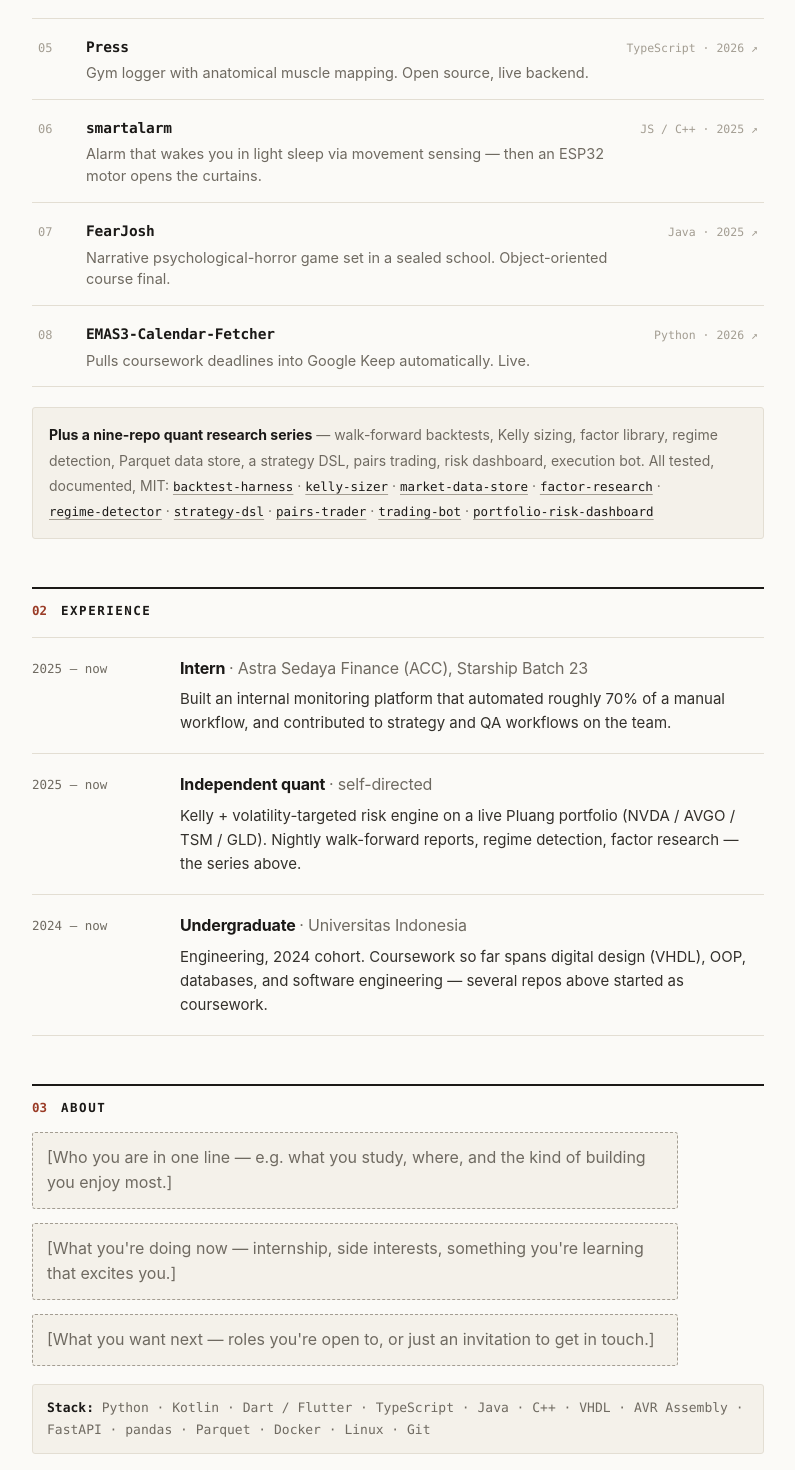
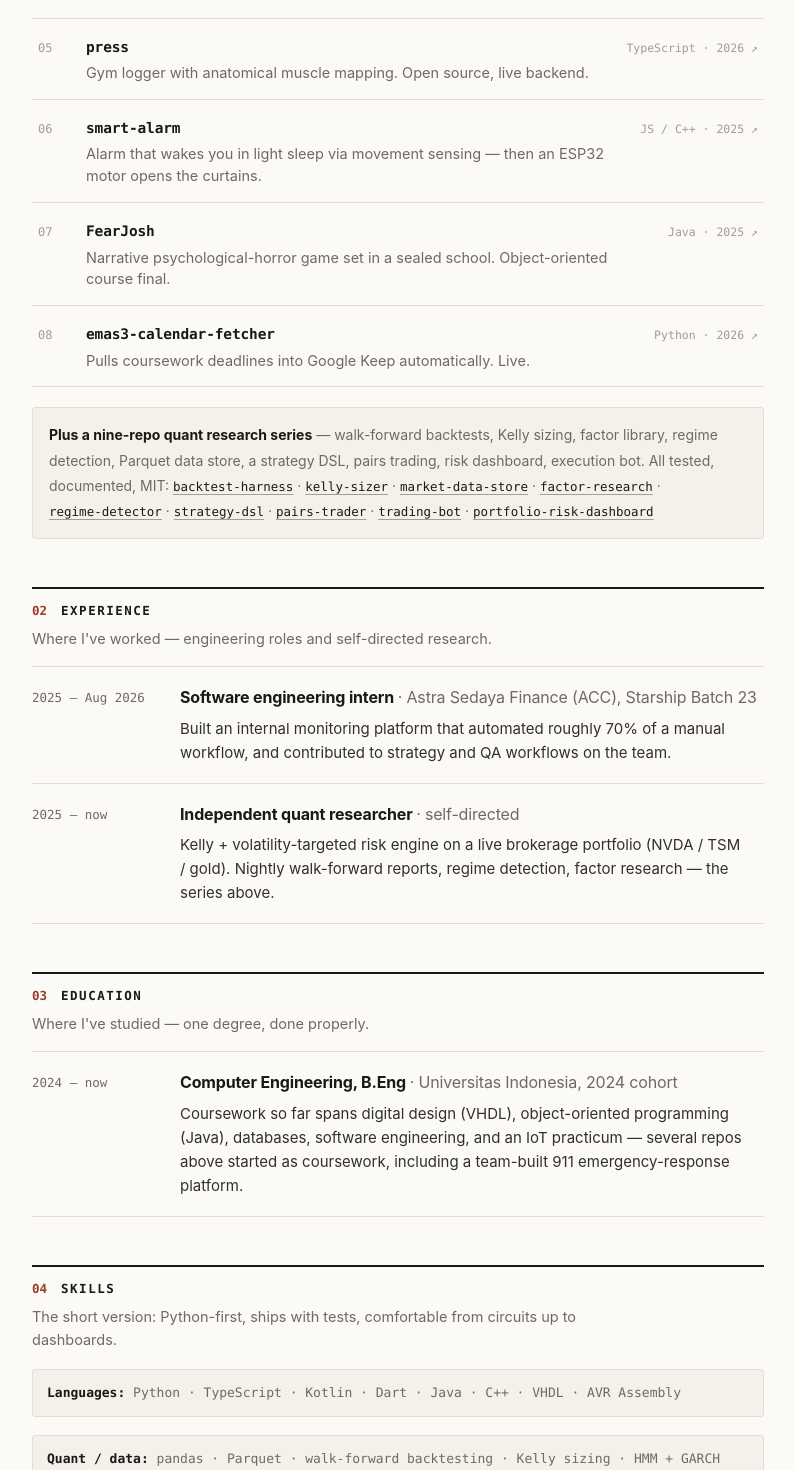
Before and after one commit to JoshRiang/joshuariangkamang, a Next.js app: page / in a window 1280 px wide. Shown: the part 1280-2750 px from the top of the page, without its empty margins (242-1037 px from the left). Built offline with nearby package versions, Linux system fonts and the light colour scheme.

Commit message:
content: fill education, experience, skills, about; tighten project blurbs + repo links

```diff
--- a/app/page.tsx
+++ b/app/page.tsx
@@ -10,7 +10,7 @@ export const metadata: Metadata = {
 const WORK = [
   {
     name: 'quant-research-platform',
-    desc: 'End-to-end backtest, paper-trade and dashboard platform. FastAPI + Streamlit, shipped in Docker.',
+    desc: 'End-to-end backtest, paper-trade and dashboard platform. Strategy plugins, walk-forward engine, FastAPI + Streamlit, shipped in Docker.',
     meta: 'Python · 2026',
   },
   {
@@ -29,12 +29,12 @@ const WORK = [
     meta: 'Python · 2026',
   },
   {
-    name: 'Press',
+    name: 'press',
     desc: 'Gym logger with anatomical muscle mapping. Open source, live backend.',
     meta: 'TypeScript · 2026',
   },
   {
-    name: 'smartalarm',
+    name: 'smart-alarm',
     desc: 'Alarm that wakes you in light sleep via movement sensing — then an ESP32 motor opens the curtains.',
     meta: 'JS / C++ · 2025',
   },
@@ -44,7 +44,7 @@ const WORK = [
     meta: 'Java · 2025',
   },
   {
-    name: 'EMAS3-Calendar-Fetcher',
+    name: 'emas3-calendar-fetcher',
     desc: 'Pulls coursework deadlines into Google Keep automatically. Live.',
     meta: 'Python · 2026',
   },
@@ -63,6 +63,13 @@ const QUANT_SERIES = [
   'portfolio-risk-dashboard',
 ];
 
+const SKILLS = [
+  { group: 'Languages', items: 'Python · TypeScript · Kotlin · Dart · Java · C++ · VHDL · AVR Assembly' },
+  { group: 'Quant / data', items: 'pandas · Parquet · walk-forward backtesting · Kelly sizing · HMM + GARCH regimes · factor research · VaR / CVaR' },
+  { group: 'Backend / mobile / web', items: 'FastAPI · Streamlit · Next.js / React · Flutter · Supabase / PostgreSQL · Docker · GitHub Actions · Linux / Git' },
+  { group: 'Hardware', items: 'ESP32 · VHDL · AVR · sensors & actuators (sleep alarm, parking radar)' },
+];
+
 const PHOTOS = [
   { src: 'photos/img_b88fd0d5655e.jpg', title: 'Three boys, golden hour', note: 'Jakarta street' },
   { src: 'photos/img_d29ca888a1f9.jpg', title: 'Satellite birds', note: 'Starlink dish, dusk' },
@@ -79,6 +86,8 @@ export default function Home() {
           <nav>
             <a href="#work">work</a>
             <a href="#experience">experience</a>
+            <a href="#education">education</a>
+            <a href="#skills">skills</a>
             <a href="#photos">photos</a>
             <a href="#contact">contact</a>
           </nav>
@@ -109,7 +118,7 @@ export default function Home() {
               .
             </p>
             <p className="lede">
-              Currently interning at{' '}
+              Previously interned at{' '}
               <a href="https://www.acc.co.id" target="_blank" rel="noopener noreferrer">
                 Astra Sedaya Finance
               </a>{' '}
@@ -175,18 +184,21 @@ export default function Home() {
           </div>
         </section>
 
-        {/* ---------- experience ---------- */}
+        {/* ---------- experience (work history) ---------- */}
         <section className="section" id="experience">
           <div className="section-head">
             <span className="section-num">02</span>
             <span className="section-label">Experience</span>
           </div>
+          <p className="section-note">
+            Where I&apos;ve worked — engineering roles and self-directed research.
+          </p>
           <ul className="jobs">
             <li>
-              <span className="job-date">2025 — now</span>
+              <span className="job-date">2025 — Aug 2026</span>
               <div>
                 <div className="job-role">
-                  Intern <span className="job-co">· Astra Sedaya Finance (ACC), Starship Batch 23</span>
+                  Software engineering intern <span className="job-co">· Astra Sedaya Finance (ACC), Starship Batch 23</span>
                 </div>
                 <p className="job-desc">
                   Built an internal monitoring platform that automated roughly 70%
@@ -199,69 +211,93 @@ export default function Home() {
               <span className="job-date">2025 — now</span>
               <div>
                 <div className="job-role">
-                  Independent quant <span className="job-co">· self-directed</span>
+                  Independent quant researcher <span className="job-co">· self-directed</span>
                 </div>
                 <p className="job-desc">
-                  Kelly + volatility-targeted risk engine on a live Pluang
-                  portfolio (NVDA / AVGO / TSM / GLD). Nightly walk-forward
-                  reports, regime detection, factor research — the series above.
-                </p>
-              </div>
-            </li>
-            <li>
-              <span className="job-date">2024 — now</span>
-              <div>
-                <div className="job-role">
-                  Undergraduate <span className="job-co">· Universitas Indonesia</span>
-                </div>
-                <p className="job-desc">
-                  Engineering, 2024 cohort. Coursework so far spans digital
-                  design (VHDL), OOP, databases, and software engineering —
-                  several repos above started as coursework.
+                  Kelly + volatility-targeted risk engine on a live brokerage
+                  portfolio (NVDA / TSM / gold). Nightly walk-forward reports,
+                  regime detection, factor research — the series above.
                 </p>
               </div>
             </li>
           </ul>
         </section>
 
-        {/* ---------- about (placeholder — fill in your own bio) ---------- */}
+        {/* ---------- education (study history) ---------- */}
+        <section className="section" id="education">
+          <div className="section-head">
+            <span className="section-num">03</span>
+            <span className="section-label">Education</span>
+          </div>
+          <p className="section-note">
+            Where I&apos;ve studied — one degree, done properly.
+          </p>
+          <ul className="jobs">
+            <li>
+              <span className="job-date">2024 — now</span>
+              <div>
+                <div className="job-role">
+                  Computer Engineering, B.Eng <span className="job-co">· Universitas Indonesia, 2024 cohort</span>
+                </div>
+                <p className="job-desc">
+                  Coursework so far spans digital design (VHDL), object-oriented
+                  programming (Java), databases, software engineering, and an IoT
+                  practicum — several repos above started as coursework, including
+                  a team-built 911 emergency-response platform.
+                </p>
+              </div>
+            </li>
+          </ul>
+        </section>
+
+        {/* ---------- skills ---------- */}
+        <section className="section" id="skills">
+          <div className="section-head">
+            <span className="section-num">04</span>
+            <span className="section-label">Skills</span>
+          </div>
+          <p className="section-note">
+            The short version: Python-first, ships with tests, comfortable from
+            circuits up to dashboards.
+          </p>
+          {SKILLS.map((s) => (
+            <div className="stackline" key={s.group}>
+              <strong>{s.group}:</strong> {s.items}
+            </div>
+          ))}
+        </section>
+
+        {/* ---------- about ---------- */}
         <section className="section" id="about">
           <div className="section-head">
-            <span className="section-num">03</span>
+            <span className="section-num">05</span>
             <span className="section-label">About</span>
           </div>
-          {/*
-            ABOUT — PLACEHOLDER.
-            Replace the three boxes below with your own bio (2–4 sentences
-            total is plenty), then delete this comment. Suggested shape:
-            1. who you are in one line, 2. what you're doing now,
-            3. what you want next / an invitation to talk.
-          */}
           <div className="about-text">
-            <p className="ph">
-              [Who you are in one line — e.g. what you study, where, and the
-              kind of building you enjoy most.]
+            <p>
+              I&apos;m Joshua, a computer engineering undergrad at Universitas
+              Indonesia (2024 cohort) based in Bogor / Jakarta. I build
+              instruments — software that turns the world into numbers you can
+              argue with.
             </p>
-            <p className="ph">
-              [What you&apos;re doing now — internship, side interests,
-              something you&apos;re learning that excites you.]
+            <p>
+              Right now that means independent quant research on a live portfolio
+              plus open-source tools, after an engineering internship at Astra
+              Sedaya Finance (Starship Batch 23). On the side: on-device AI,
+              Flutter apps, and hardware hacks with ESP32s.
             </p>
-            <p className="ph">
-              [What you want next — roles you&apos;re open to, or just an
-              invitation to get in touch.]
+            <p>
+              Next I want internships or junior engineering roles in quant,
+              backend, or mobile — or interesting open-source collaborations.
+              Email is the fastest way to reach me.
             </p>
-          </div>
-          <div className="stackline">
-            <strong>Stack:</strong> Python · Kotlin · Dart / Flutter · TypeScript ·
-            Java · C++ · VHDL · AVR Assembly · FastAPI · pandas · Parquet ·
-            Docker · Linux · Git
           </div>
         </section>
 
         {/* ---------- photos ---------- */}
         <section className="section" id="photos">
           <div className="section-head">
-            <span className="section-num">04</span>
+            <span className="section-num">06</span>
             <span className="section-label">Photos</span>
           </div>
           <p className="section-note">
@@ -285,7 +321,7 @@ export default function Home() {
         {/* ---------- contact ---------- */}
         <section className="section" id="contact">
           <div className="section-head">
-            <span className="section-num">05</span>
+            <span className="section-num">07</span>
             <span className="section-label">Contact</span>
           </div>
           <div className="contact-box">
```
